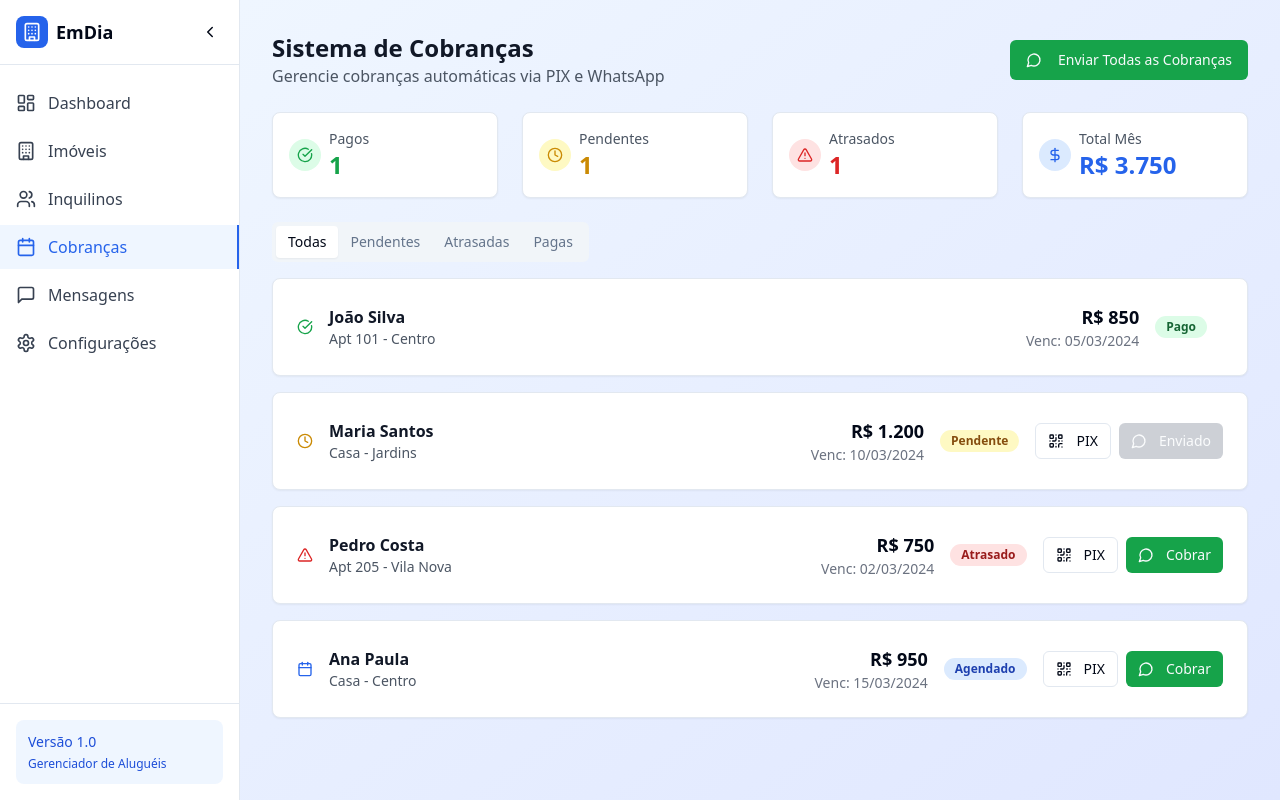
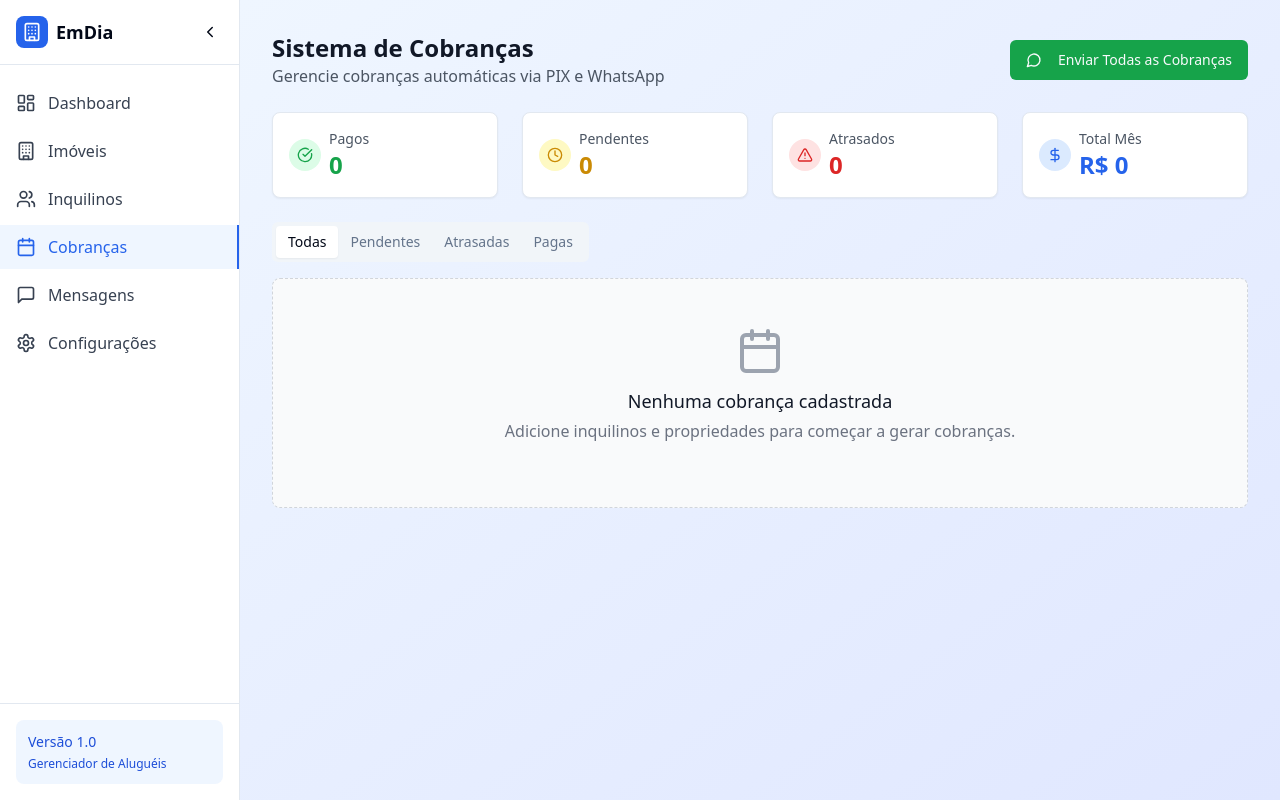
Before and after one commit to HenriMattos/aluguel-pix-em-dia, a React (Vite) app: page /billing in a window 1280 px wide. Built offline with nearby package versions, Linux system fonts and the light colour scheme.

Commit message:
Reset all data
Clear all data to start with a fresh state.

```diff
--- a/src/components/BillingTab.tsx
+++ b/src/components/BillingTab.tsx
@@ -1,4 +1,3 @@
-
 import { useState } from "react";
 import { Card, CardContent, CardDescription, CardHeader, CardTitle } from "@/components/ui/card";
 import { Button } from "@/components/ui/button";
@@ -10,48 +9,7 @@ import { useToast } from "@/hooks/use-toast";
 const BillingTab = () => {
   const { toast } = useToast();
 
-  const [billings, setBillings] = useState([
-    {
-      id: 1,
-      tenant: "João Silva",
-      property: "Apt 101 - Centro",
-      amount: 850,
-      dueDate: "2024-03-05",
-      status: "Pago",
-      paymentDate: "2024-03-04",
-      pixSent: true
-    },
-    {
-      id: 2,
-      tenant: "Maria Santos",
-      property: "Casa - Jardins",
-      amount: 1200,
-      dueDate: "2024-03-10",
-      status: "Pendente",
-      paymentDate: null,
-      pixSent: true
-    },
-    {
-      id: 3,
-      tenant: "Pedro Costa",
-      property: "Apt 205 - Vila Nova",
-      amount: 750,
-      dueDate: "2024-03-02",
-      status: "Atrasado",
-      paymentDate: null,
-      pixSent: false
-    },
-    {
-      id: 4,
-      tenant: "Ana Paula",
-      property: "Casa - Centro",
-      amount: 950,
-      dueDate: "2024-03-15",
-      status: "Agendado",
-      paymentDate: null,
-      pixSent: false
-    }
-  ]);
+  const [billings, setBillings] = useState([]);
 
   const getStatusIcon = (status: string) => {
     switch (status) {
@@ -189,7 +147,14 @@ const BillingTab = () => {
         </TabsList>
 
         <TabsContent value="all" className="space-y-4">
-          {billings.map((billing) => (
+          {billings.length === 0 ? (
+            <div className="text-center py-12 bg-gray-50 rounded-lg border border-dashed border-gray-300">
+              <Calendar className="h-12 w-12 text-gray-400 mx-auto mb-3" />
+              <h3 className="text-lg font-medium text-gray-900 mb-1">Nenhuma cobrança cadastrada</h3>
+              <p className="text-gray-500 mb-4">Adicione inquilinos e propriedades para começar a gerar cobranças.</p>
+            </div>
+          ) : (
+            billings.map((billing) => (
               <Card key={billing.id} className="hover:shadow-md transition-shadow">
                 <CardContent className="p-6">
                   <div className="flex items-center justify-between">
@@ -238,13 +203,20 @@ const BillingTab = () => {
                   </div>
                 </CardContent>
               </Card>
-          ))}
+            ))
+          )}
         </TabsContent>
 
         <TabsContent value="Pendente" className="space-y-4">
-          {pendingBillings.map((billing) => (
+          {pendingBillings.length === 0 ? (
+            <div className="text-center py-12 bg-gray-50 rounded-lg border border-dashed border-gray-300">
+              <Clock className="h-12 w-12 text-gray-400 mx-auto mb-3" />
+              <h3 className="text-lg font-medium text-gray-900 mb-1">Nenhuma cobrança pendente</h3>
+              <p className="text-gray-500">As cobranças pendentes aparecerão aqui.</p>
+            </div>
+          ) : (
+            pendingBillings.map((billing) => (
               <Card key={billing.id} className="hover:shadow-md transition-shadow border-yellow-200">
-              {/* Same card structure as above */}
                 <CardContent className="p-6">
                   <div className="flex items-center justify-between">
                     <div className="flex items-center space-x-4">
@@ -288,11 +260,19 @@ const BillingTab = () => {
                   </div>
                 </CardContent>
               </Card>
-          ))}
+            ))
+          )}
         </TabsContent>
 
         <TabsContent value="Atrasado" className="space-y-4">
-          {overdueBillings.map((billing) => (
+          {overdueBillings.length === 0 ? (
+            <div className="text-center py-12 bg-gray-50 rounded-lg border border-dashed border-gray-300">
+              <AlertTriangle className="h-12 w-12 text-gray-400 mx-auto mb-3" />
+              <h3 className="text-lg font-medium text-gray-900 mb-1">Nenhuma cobrança atrasada</h3>
+              <p className="text-gray-500">As cobranças atrasadas aparecerão aqui.</p>
+            </div>
+          ) : (
+            overdueBillings.map((billing) => (
               <Card key={billing.id} className="hover:shadow-md transition-shadow border-red-200 bg-red-50">
                 <CardContent className="p-6">
                   <div className="flex items-center justify-between">
@@ -336,11 +316,19 @@ const BillingTab = () => {
                   </div>
                 </CardContent>
               </Card>
-          ))}
+            ))
+          )}
         </TabsContent>
 
         <TabsContent value="Pago" className="space-y-4">
-          {paidBillings.map((billing) => (
+          {paidBillings.length === 0 ? (
+            <div className="text-center py-12 bg-gray-50 rounded-lg border border-dashed border-gray-300">
+              <CheckCircle className="h-12 w-12 text-gray-400 mx-auto mb-3" />
+              <h3 className="text-lg font-medium text-gray-900 mb-1">Nenhuma cobrança paga</h3>
+              <p className="text-gray-500">As cobranças pagas aparecerão aqui.</p>
+            </div>
+          ) : (
+            paidBillings.map((billing) => (
               <Card key={billing.id} className="hover:shadow-md transition-shadow border-green-200 bg-green-50">
                 <CardContent className="p-6">
                   <div className="flex items-center justify-between">
@@ -367,7 +355,8 @@ const BillingTab = () => {
                   </div>
                 </CardContent>
               </Card>
-          ))}
+            ))
+          )}
         </TabsContent>
       </Tabs>
     </div>
```
Lines whose indentation alone changed are shown as unchanged.
